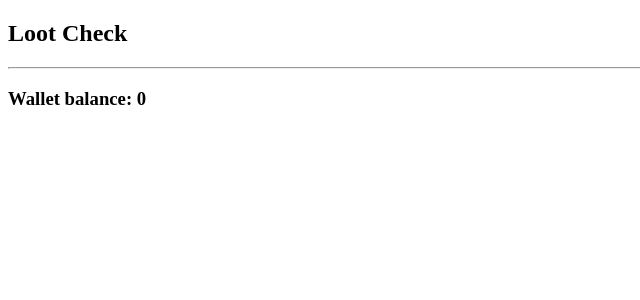
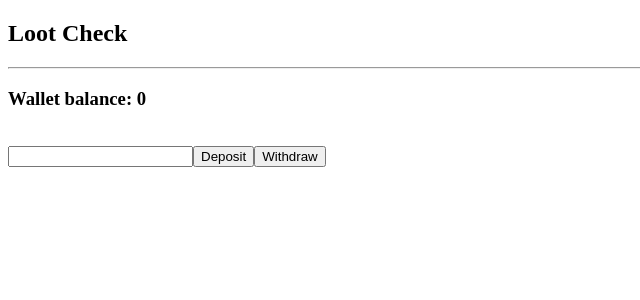
Before and after one commit to khaki4/bdd-with-redux, a React (Create React App) app: page / in a window 1280 px wide. Shown: the top 300 px of the page, without its empty margins (0-640 px from the left). Built offline with nearby package versions, Linux system fonts and the light colour scheme.

Commit message:
Jiwon ::  add redux flow tests

```diff
--- a/src/components/Wallet.js
+++ b/src/components/Wallet.js
@@ -1,11 +1,32 @@
 import React, { Component } from 'react'
 import { connect } from 'react-redux'
+import { deposit, withdraw } from '../actions/balance'
 
 export class Wallet extends Component {
+  constructor() {
+    super()
+
+    this.state = { balance: undefined }
+  }
+
+  updateBalance = (event) => {
+    this.setState({
+      balance: parseInt(event.target.value, 10)
+    })
+  }
+  deposit = () => this.props.deposit(this.state.balance)
+  withdraw = () => this.props.withdraw(this.state.balance)
   render() {
     return (
       <div>
         <h3 className="balance">Wallet balance: {this.props.balance}</h3>
+        <br />
+        <input
+          className="input-wallet"
+          onChange={this.updateBalance}
+        />
+        <button className="btn-deposit" onClick={this.deposit}>Deposit</button>
+        <button className="btn-withdrawal" onClick={this.withdraw}>Withdraw</button>
       </div>
     )
   }
@@ -13,5 +34,5 @@ export class Wallet extends Component {
 
 export default connect(
   state => ({ balance: state }),
-  null
+  { deposit, withdraw }
 )(Wallet)
```
Also changed, not shown: 2 other files (tests, documents, lock files or other folders).
